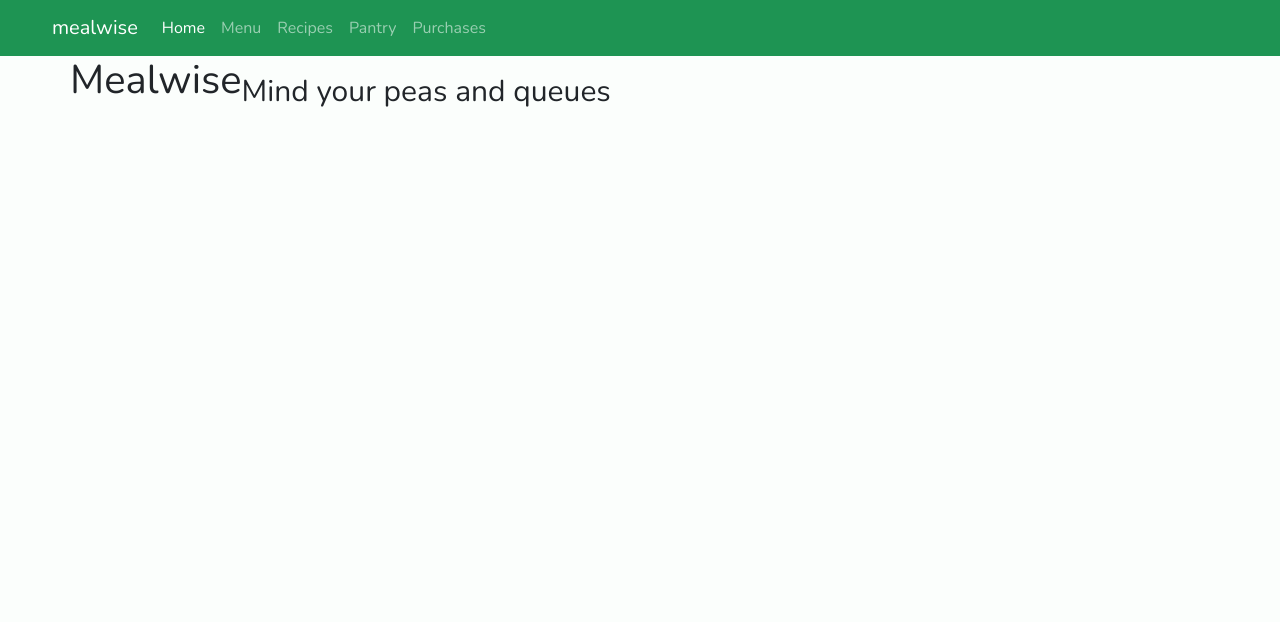
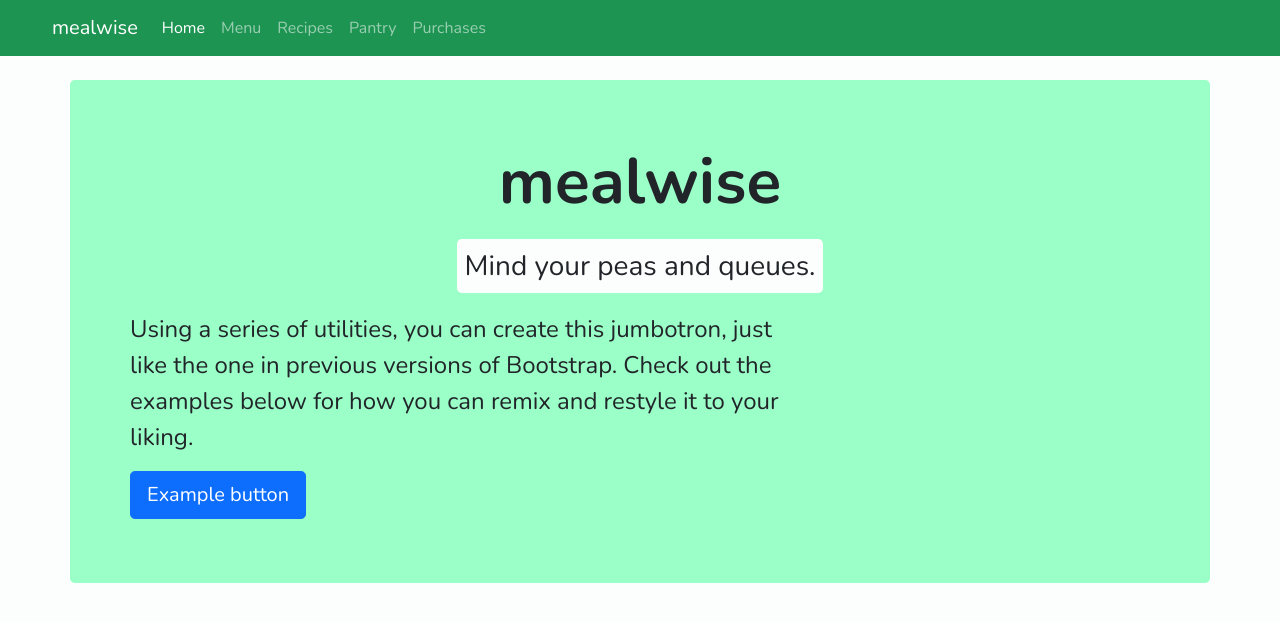
Before and after one commit to iamjameswalters/codecademy-mealwise, a Django app: page / in a window 1280 px wide. Shown: the top 622 px of the page. Run offline with Django 3.2, Linux system fonts and the light colour scheme.

Commit message:
Added jumbotron

```diff
--- a/mealwise/inventory/templates/inventory/home.html
+++ b/mealwise/inventory/templates/inventory/home.html
@@ -1,4 +1,26 @@
-{% extends 'base.html' %}
-{% block content %}
-<h1>Mealwise<sub>Mind your peas and queues</sub></h1>
+{% extends 'base.html' %} {% block content %}
+
+<div class="p-5 mb-4 mt-4 mealwise-bg-lightgreen rounded-3">
+  <div class="container py-3">
+    <h1 class="display-3 fw-bold text-center">
+      meal<span
+        _="init wait 1500ms
+           transition 'color' to #E05043 over 3s
+           end"
+        >wise</span
+      >
+    </h1>
+    <p class="text-center lead fs-3 my-4">
+      <span class="rounded-3 mealwise-bg-white p-2">
+        Mind your peas and queues.
+      </span>
+    </p>
+    <p class="col-md-8 fs-4">
+      Using a series of utilities, you can create this jumbotron, just like the
+      one in previous versions of Bootstrap. Check out the examples below for
+      how you can remix and restyle it to your liking.
+    </p>
+    <button class="btn btn-primary btn-lg" type="button">Example button</button>
+  </div>
+</div>
 {% endblock %}
```
